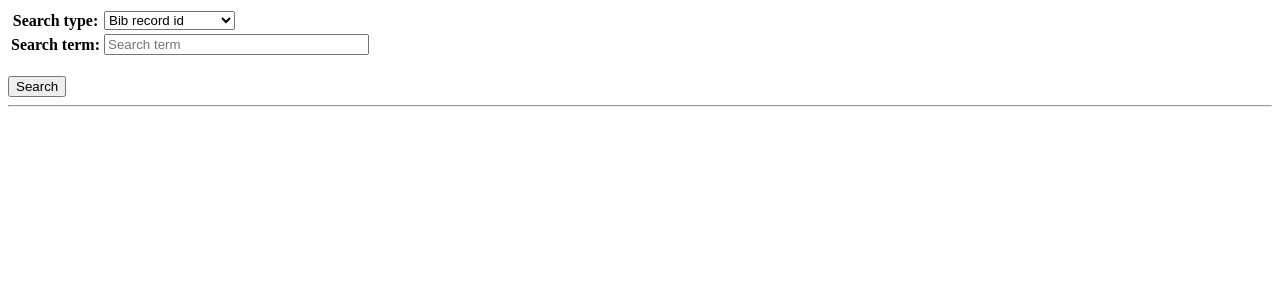
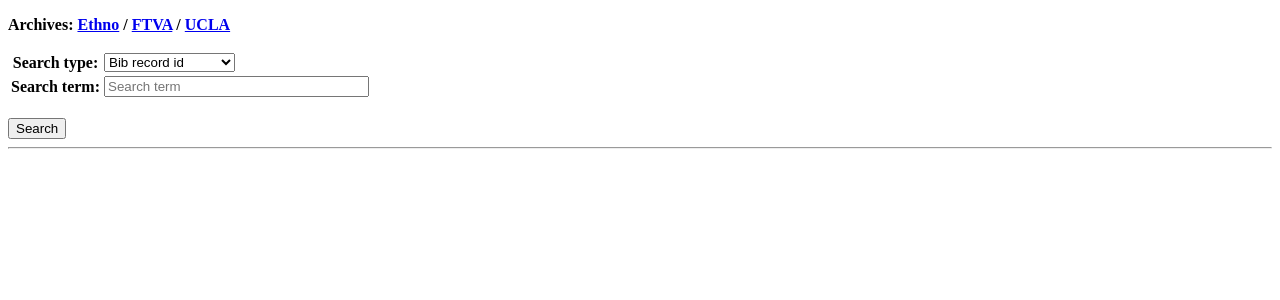
Before and after one commit to UCLALibrary/voyager-archive, a Django app: page / in a window 1280 px wide. Shown: the top 300 px of the page. Run offline with Django 4.2, Linux system fonts and the light colour scheme; parts of the project's set-up code (start-up, migrations or seed data) failed here and were passed over.

Commit message:
SYS-1037: Show links to all 3 archives on every page (#23)

```diff
--- a/voyager_archive/templates/voyager_archive/base.html
+++ b/voyager_archive/templates/voyager_archive/base.html
@@ -5,6 +5,11 @@
         <link rel="stylesheet" type="text/css" href="{% static 'css/style.css' %}"/>
     </head>
     <body>
+        <p class="label">Archives:
+            <a href="https://ethno-voy-archive.library.ucla.edu/">Ethno</a> /
+            <a href="https://ftva-voy-archive.library.ucla.edu/">FTVA</a> /
+            <a href="https://ucla-voy-archive.library.ucla.edu/">UCLA</a>
+        </p>
         {% block content %}
         {% endblock %}
     </body>
```
